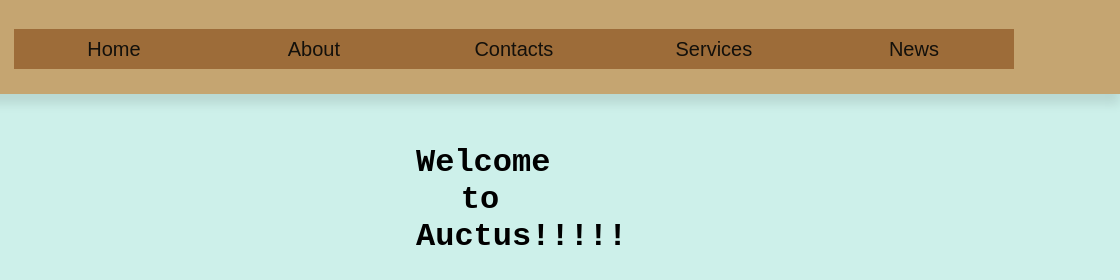
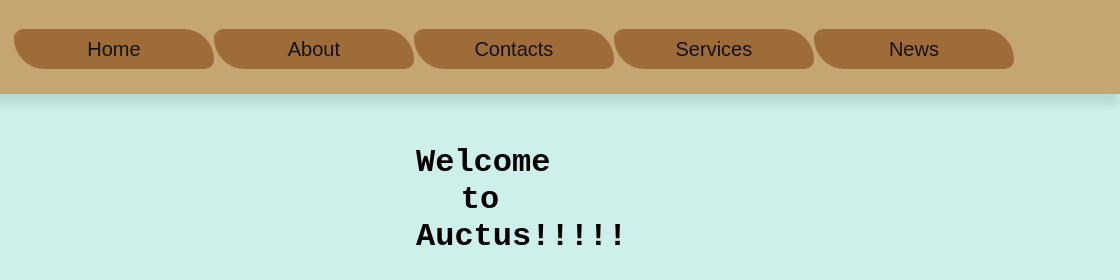
Before and after one commit to Iron-Programming/Auctus, a plain HTML site: page index.html in a window 1280 px wide. Shown: the top 280 px of the page, 160-1280 px from the left. Drawn offline with Linux system fonts and the light colour scheme.

Commit message:
Update welcome.css

```diff
--- a/Welcome/welcome.css
+++ b/Welcome/welcome.css
@@ -35,6 +35,8 @@ ul li {
     line-height: 40px;
     text-align: center;
     font-size: 20px;
+    border-radius: 15px 50px;
+    /*padding: 20px;*/
     background-color: #996633;
 }
 
@@ -46,6 +48,7 @@ ul li a {
 
 ul li a:hover {
     background-color: lightsalmon;
+
 }
 
 ul li ul li {
```
